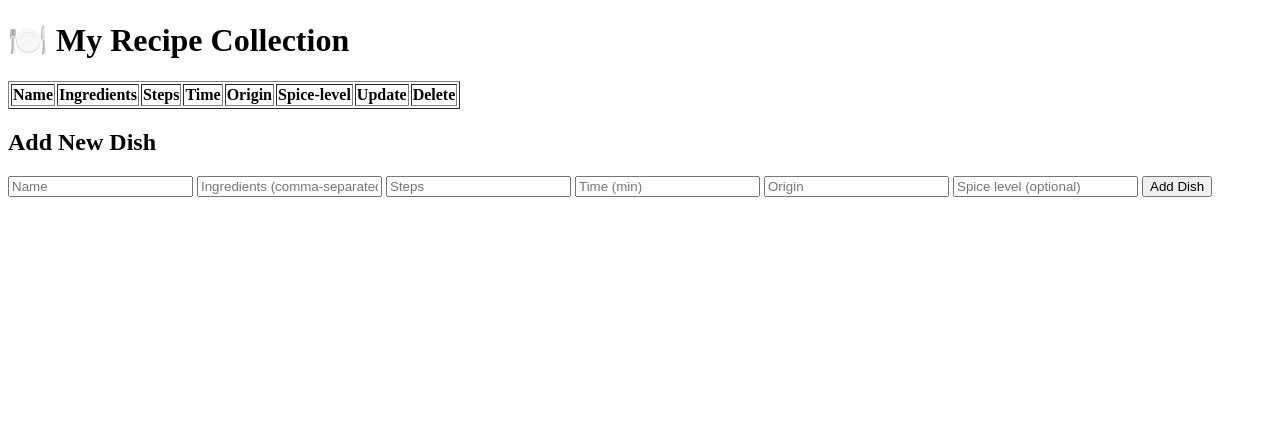
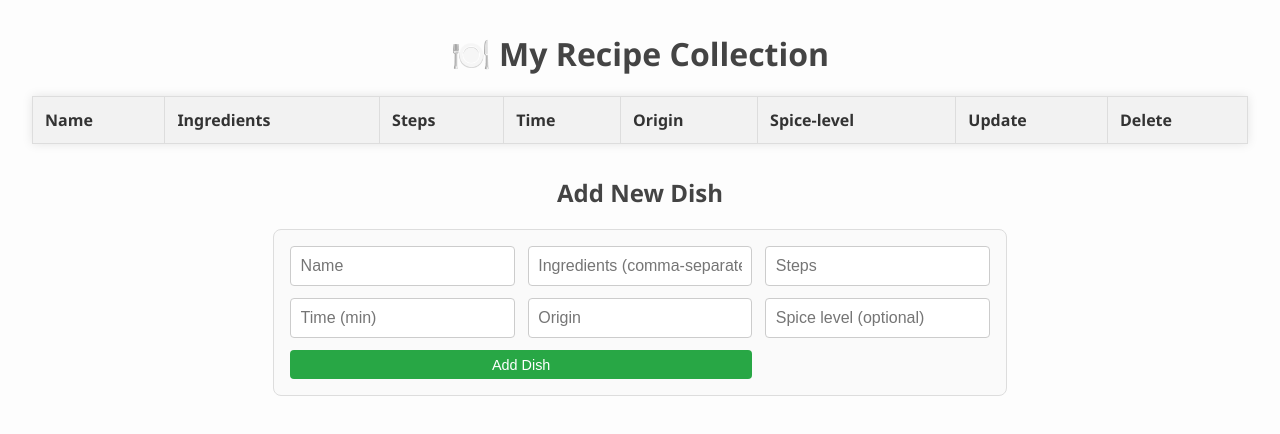
Before and after one commit to NgocHong0001/fullstack_lab1, a website: page public/index.html in a window 1280 px wide. Drawn offline with Linux system fonts and the light colour scheme; no server answers.

Commit message:
This should be the final product of the lab1

```diff
--- a/public/fetchAPI.js
+++ b/public/fetchAPI.js
@@ -24,7 +24,7 @@ async function loadDishes() {
     });
 
   } catch (err) {
-    console.error('❌ Error fetching dishes:', err);
+    console.error('Error fetching dishes:', err);
   }
 
 }
@@ -104,12 +104,12 @@ document.getElementById('addDishForm').addEventListener('submit', async (e) => {
   });
 
   if (res.ok) {
-    alert("✅ Dish added!");
-    form.reset();
-    loadDishes();
+    alert("Dish added!");
+    form.reset(); // clear the input fields
+    loadDishes(); // reload the table w/ updated data
   } else {
     const error = await res.json();
-    alert("❌ Failed to add dish: " + error.message);
+    alert("Failed to add dish: " + error.message);
   }
 });
 
--- a/public/index.html
+++ b/public/index.html
@@ -11,7 +11,7 @@
   <h1>🍽️ My Recipe Collection</h1>
 
   <!-- Add this table for your data -->
-  <table id="recipeTable" border="1">
+  <table id="recipeTable">
     <thead>
       <tr>
         <th>Name</th>
--- a/public/styles.css
+++ b/public/styles.css
@@ -0,0 +1,96 @@
+body {
+  font-family: 'Segoe UI', Tahoma, Geneva, Verdana, sans-serif;
+  background-color: #fdfdfd;
+  margin: 2rem;
+  color: #333;
+}
+
+h1, h2 {
+  color: #444;
+  text-align: center;
+}
+
+table {
+  width: 100%;
+  border-collapse: collapse;
+  margin-bottom: 2rem;
+  box-shadow: 0 0 10px rgba(0,0,0,0.1);
+  background-color: #fff;
+  border: 1px solid #ccc; /* outer border */
+}
+
+thead {
+  background-color: #f2f2f2;
+}
+
+th, td {
+  padding: 0.75rem;
+  text-align: left;
+  border: 1px solid #ddd; /* cell borders */
+}
+
+td input {
+  width: 100%;
+  padding: 0.4rem;
+  font-size: 0.9rem;
+  border: 1px solid #ccc;
+  border-radius: 4px;
+}
+
+button {
+  padding: 0.4rem 0.8rem;
+  font-size: 0.9rem;
+  border: none;
+  border-radius: 4px;
+  cursor: pointer;
+  transition: background 0.2s ease;
+}
+
+button:hover {
+  opacity: 0.9;
+}
+
+button[onclick^="editDish"] {
+  background-color: #007bff;
+  color: white;
+}
+
+button[onclick^="deleteDish"] {
+  background-color: #dc3545;
+  color: white;
+}
+
+button[onclick^="submitUpdate"] {
+  background-color: #28a745;
+  color: white;
+}
+
+button[onclick="loadDishes()"] {
+  background-color: #6c757d;
+  color: white;
+}
+
+form {
+  max-width: 700px;
+  margin: 0 auto;
+  display: grid;
+  gap: 0.8rem;
+  grid-template-columns: repeat(auto-fit, minmax(200px, 1fr));
+  padding: 1rem;
+  background-color: #fafafa;
+  border: 1px solid #ddd;
+  border-radius: 8px;
+}
+
+form input {
+  padding: 0.6rem;
+  font-size: 1rem;
+  border: 1px solid #ccc;
+  border-radius: 4px;
+}
+
+form button {
+  grid-column: span 2;
+  background-color: #28a745;
+  color: white;
+}
```
